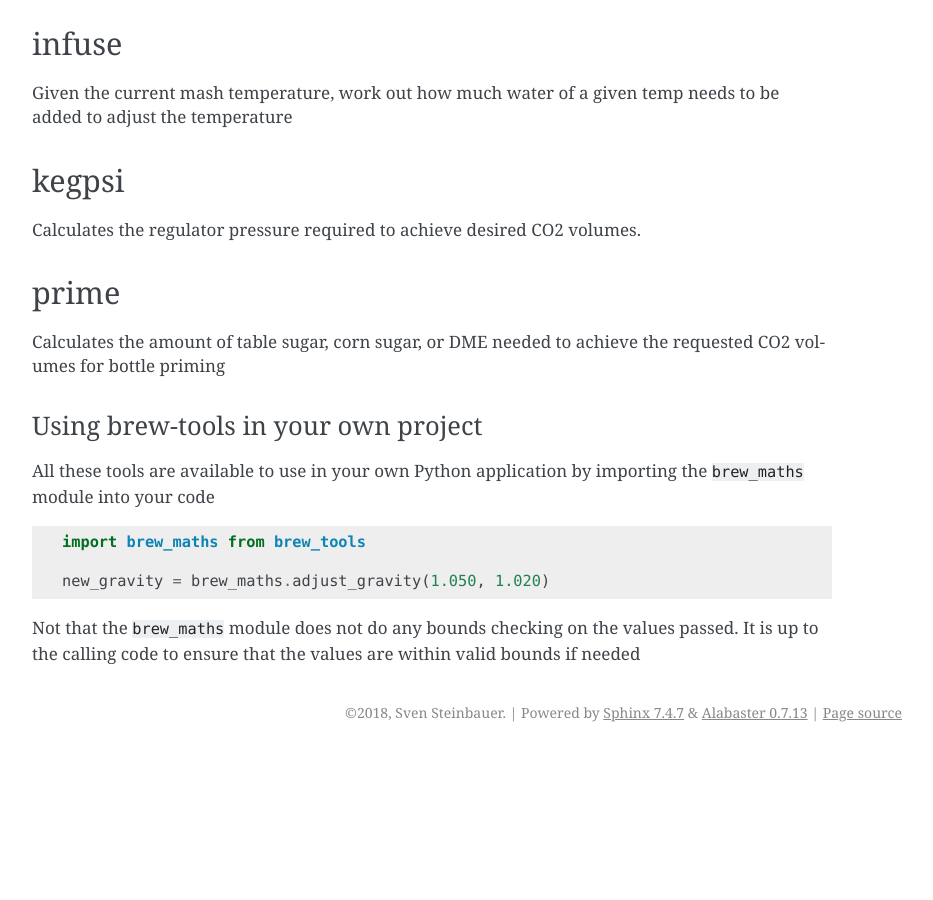
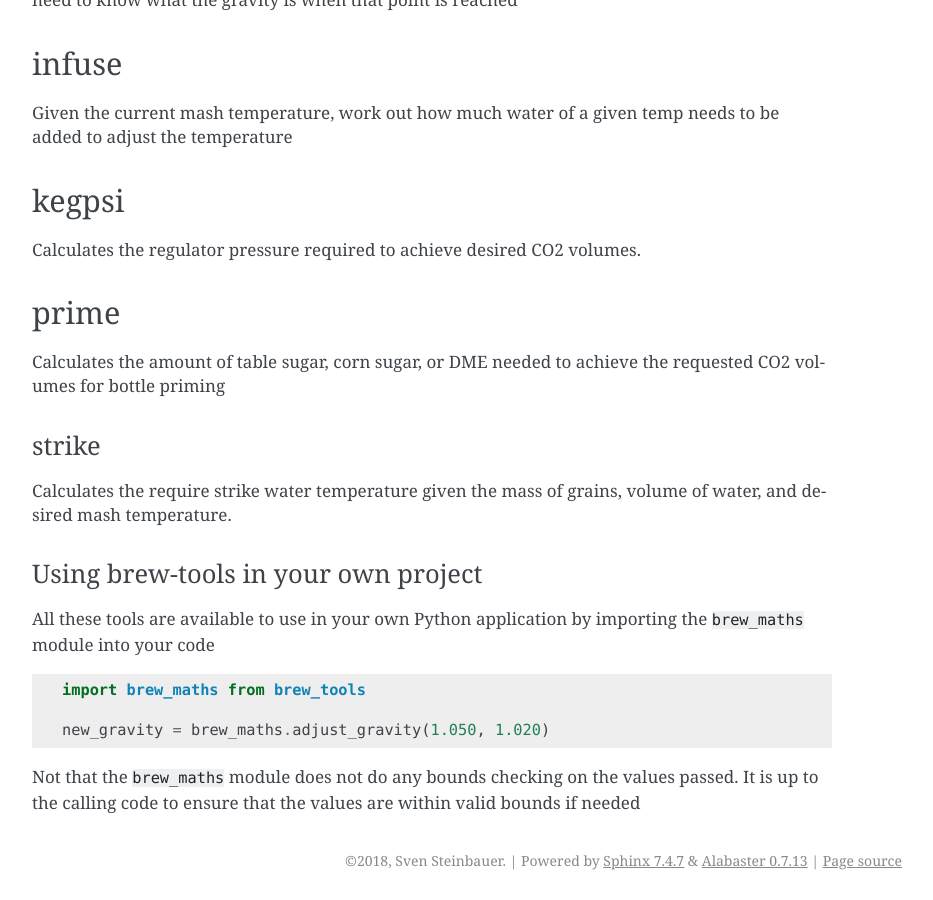
Before and after one commit to Svenito/brew-tools, a Sphinx documentation site: the page built from docs/features.rst, in a window 1280 px wide and 900 px high, scrolled down 1679 px. Shown: the whole window, without its empty margins (338-1271 px from the left). Built offline with Sphinx 7.4.7, drawn with Linux system fonts in a browser that asks for light colours; before the commit the page ends 2431 px from its top, so only the background shows below that; some of the changed text lies outside the part shown.

Commit message:
Add strike to docs

```diff
--- a/README.rst
+++ b/README.rst
@@ -153,7 +153,7 @@ Brew Tools is released under the MIT license.
 
 See ``LICENSE.txt`` for more details
 
-.. |Build Status| image:: https://travis-ci.com/Svenito/brew-tools.svg?branch=master
+.. |Build Status| image:: https://travis-ci.com/Svenito/brew-tools.svg?branch=main
    :target: https://travis-ci.com/Svenito/brew-tools
 .. |Documentation Status| image:: https://readthedocs.org/projects/brew-tools/badge/?version=latest
    :target: https://brew-tools.readthedocs.io/en/latest/?badge=latest
--- a/docs/features.rst
+++ b/docs/features.rst
@@ -31,6 +31,7 @@ Brew Tools comes with the following tools (from the help)
     infuse          Given the current mash temperature, work out how much...
     kegpsi          Calculates the regulator pressure required to achieve...
     prime           Calculates the amount of table sugar, corn sugar, or DME...
+    strike          Calculate the required strike water temperature given...
 
 The full command descriptions are below
 
@@ -87,6 +88,11 @@ prime
 
 Calculates the amount of table sugar, corn sugar, or DME needed to achieve the requested CO2 volumes for bottle priming
 
+strike
+======
+
+Calculates the require strike water temperature given the mass of grains, volume of water, and desired mash temperature.
+
 Using brew-tools in your own project
 ====================================
 
```
